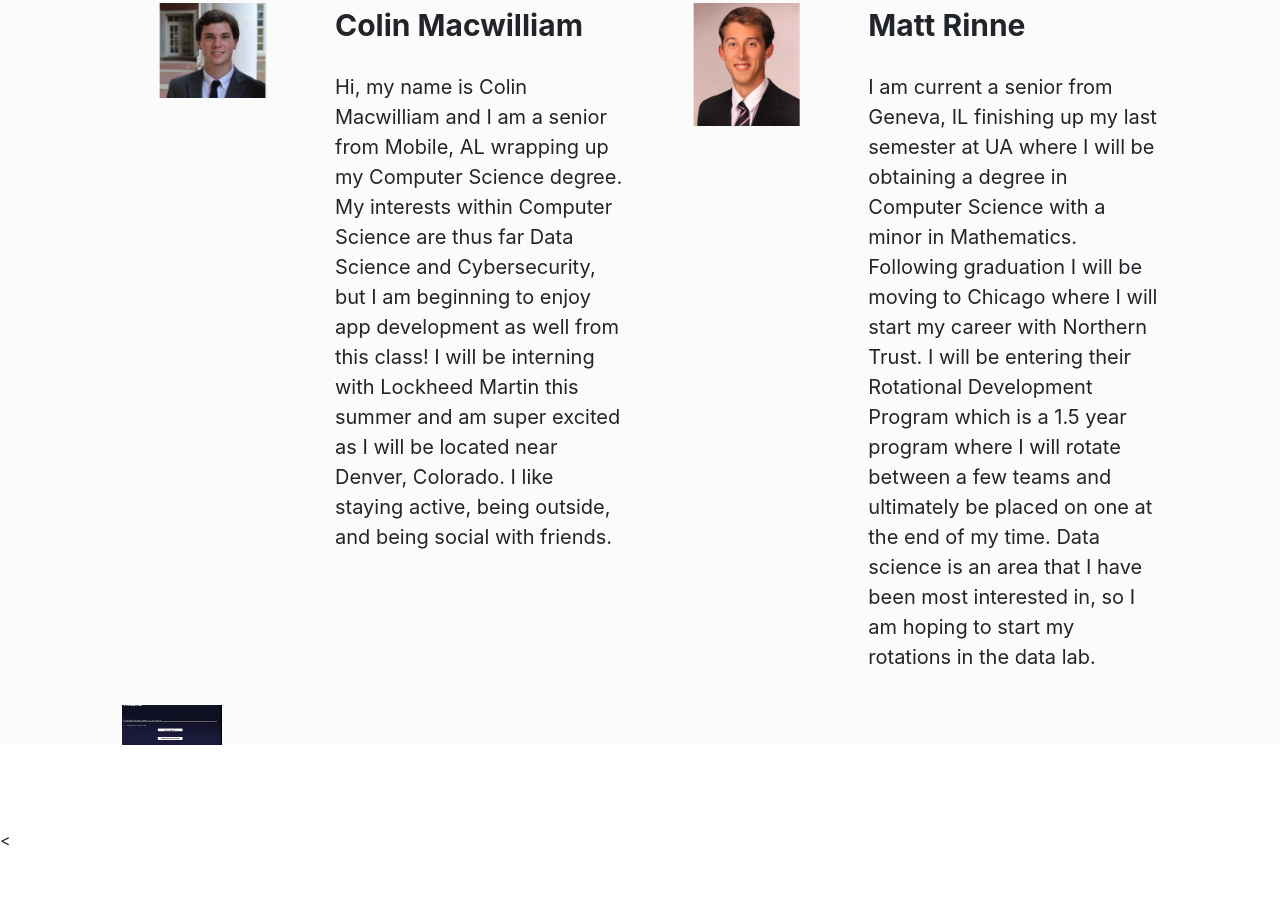
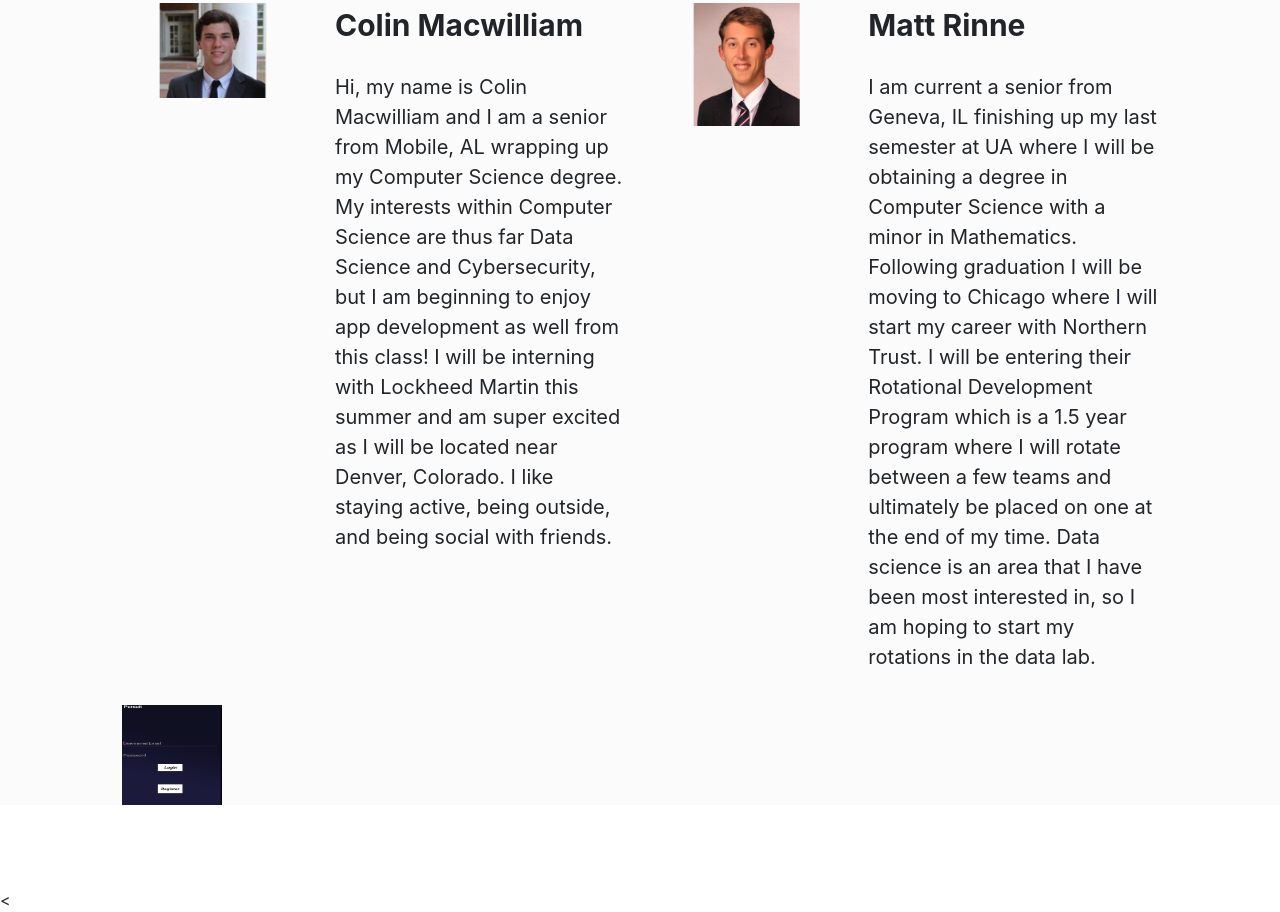
Before and after one commit to PursuitApp/PursuitApp.github.io, a plain HTML site: page index.html in a window 1280 px wide. Shown: the part 2254-3166 px from the top of the page. Before the commit the page ends 3106 px from the top, so only its background shows below. Drawn offline with nearby package versions, Linux system fonts and the light colour scheme.

```diff
--- a/index.html
+++ b/index.html
@@ -233,7 +233,7 @@
             <div class="row">
             <div class="col-1"></div>
                 <div class="col-2">
-                    <img src="images/ss0.png" id="screenshot0" width="100" height="40" />
+                    <img src="images/ss0.png" id="screenshot0" width="100" height="100" />
                 </div>
             </div>
         </div>
```
